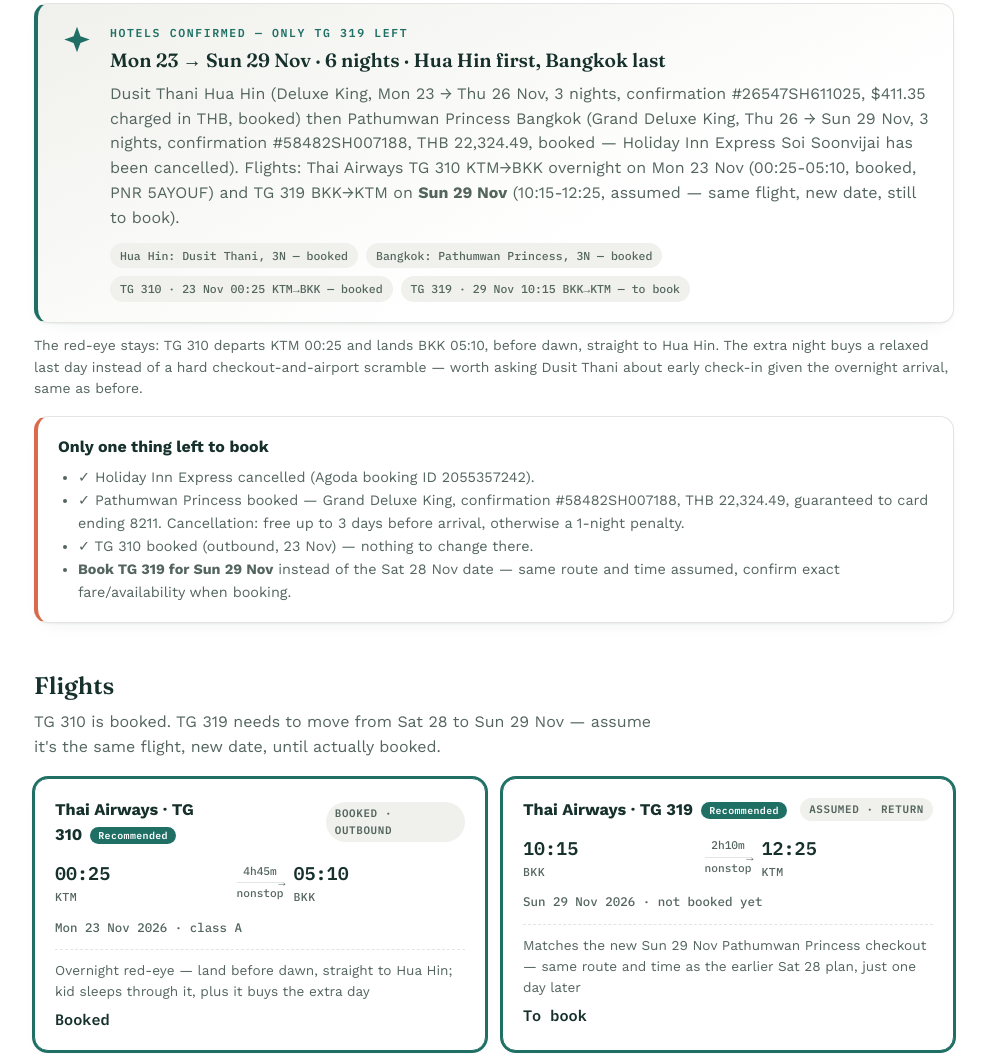
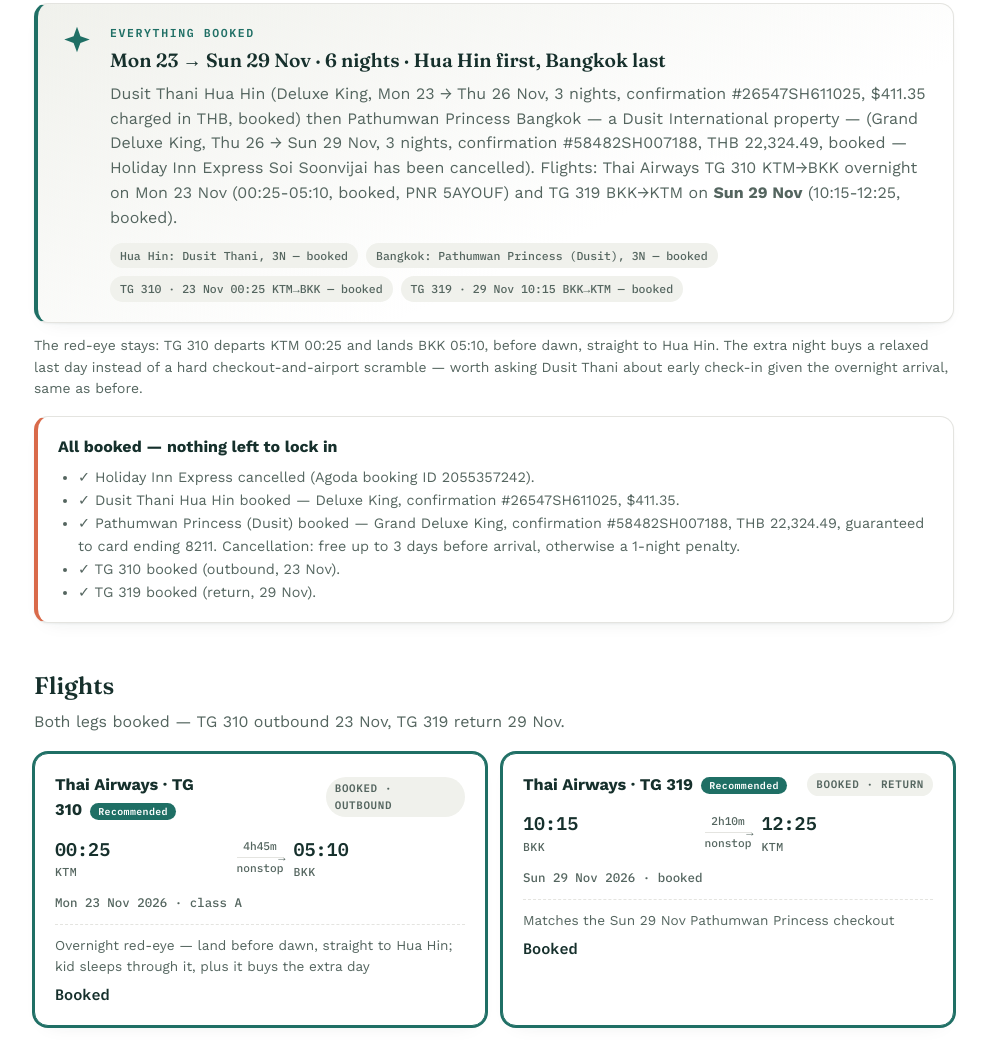
Before and after one commit to ayushsubedi/bkk, a plain HTML site: page index.html in a window 1280 px wide. Shown: the part 729-1783 px from the top of the page, without its empty margins (146-1133 px from the left). Drawn offline with nearby package versions, Linux system fonts and the light colour scheme.

Commit message:
Update index.html

```diff
--- a/index.html
+++ b/index.html
@@ -211,7 +211,7 @@
 
   <header class="hero">
     <h1>Bangkok &amp; Hua Hin, with a two-year-old</h1>
-    <p class="sub">All booked: Dusit Thani Hua Hin (3 nights) then Pathumwan Princess Bangkok (3 nights), Mon 23 → Sun 29 Nov — 6 nights total, straight to Hua Hin first. TG 310 outbound is booked; TG 319 return for Sun 29 is the one piece still to lock in.</p>
+    <p class="sub">Everything booked: two Dusit properties — Dusit Thani Hua Hin (3 nights) then Pathumwan Princess Bangkok, a Dusit International hotel (3 nights) — Mon 23 → Sun 29 Nov, 6 nights total, straight to Hua Hin first. Both TG 310 outbound and TG 319 return are booked.</p>
     <div class="route-strip">
       <span class="route-chip">From <b>Kathmandu (KTM)</b></span>
       <span class="route-chip">To <b>Bangkok (BKK)</b> + <b>Hua Hin / Cha-Am</b></span>
@@ -235,26 +235,27 @@
     <div class="recommend">
       <svg class="rec-icon" viewBox="0 0 24 24" fill="none" aria-hidden="true"><path d="M12 2l2.4 6.6L21 11l-6.6 2.4L12 20l-2.4-6.6L3 11l6.6-2.4L12 2z" fill="var(--teal)"/></svg>
       <div>
-        <div class="eyebrow">Hotels confirmed — only TG 319 left</div>
+        <div class="eyebrow">Everything booked</div>
         <h3>Mon 23 → Sun 29 Nov · 6 nights · Hua Hin first, Bangkok last</h3>
-        <p>Dusit Thani Hua Hin (Deluxe King, Mon 23 → Thu 26 Nov, 3 nights, confirmation #26547SH611025, $411.35 charged in THB, booked) then Pathumwan Princess Bangkok (Grand Deluxe King, Thu 26 → Sun 29 Nov, 3 nights, confirmation #58482SH007188, THB 22,324.49, booked — Holiday Inn Express Soi Soonvijai has been cancelled). Flights: Thai Airways TG 310 KTM→BKK overnight on Mon 23 Nov (00:25-05:10, booked, PNR 5AYOUF) and TG 319 BKK→KTM on <b>Sun 29 Nov</b> (10:15-12:25, assumed — same flight, new date, still to book).</p>
+        <p>Dusit Thani Hua Hin (Deluxe King, Mon 23 → Thu 26 Nov, 3 nights, confirmation #26547SH611025, $411.35 charged in THB, booked) then Pathumwan Princess Bangkok — a Dusit International property — (Grand Deluxe King, Thu 26 → Sun 29 Nov, 3 nights, confirmation #58482SH007188, THB 22,324.49, booked — Holiday Inn Express Soi Soonvijai has been cancelled). Flights: Thai Airways TG 310 KTM→BKK overnight on Mon 23 Nov (00:25-05:10, booked, PNR 5AYOUF) and TG 319 BKK→KTM on <b>Sun 29 Nov</b> (10:15-12:25, booked).</p>
         <div class="why">
           <span>Hua Hin: Dusit Thani, 3N — booked</span>
-          <span>Bangkok: Pathumwan Princess, 3N — booked</span>
+          <span>Bangkok: Pathumwan Princess (Dusit), 3N — booked</span>
           <span>TG 310 · 23 Nov 00:25 KTM→BKK — booked</span>
-          <span>TG 319 · 29 Nov 10:15 BKK→KTM — to book</span>
+          <span>TG 319 · 29 Nov 10:15 BKK→KTM — booked</span>
         </div>
       </div>
     </div>
     <p style="color:var(--ink-soft); font-size:.87rem; margin-top:12px;">The red-eye stays: TG 310 departs KTM 00:25 and lands BKK 05:10, before dawn, straight to Hua Hin. The extra night buys a relaxed last day instead of a hard checkout-and-airport scramble — worth asking Dusit Thani about early check-in given the overnight arrival, same as before.</p>
 
     <div class="warn-block" style="margin-top:16px;">
-      <h4>Only one thing left to book</h4>
+      <h4>All booked — nothing left to lock in</h4>
       <ul style="margin:0; padding-left:20px; color:var(--ink-soft); font-size:.9rem; line-height:1.6;">
         <li>✓ Holiday Inn Express cancelled (Agoda booking ID 2055357242).</li>
-        <li>✓ Pathumwan Princess booked — Grand Deluxe King, confirmation #58482SH007188, THB 22,324.49, guaranteed to card ending 8211. Cancellation: free up to 3 days before arrival, otherwise a 1-night penalty.</li>
-        <li>✓ TG 310 booked (outbound, 23 Nov) — nothing to change there.</li>
-        <li><b>Book TG 319 for Sun 29 Nov</b> instead of the Sat 28 Nov date — same route and time assumed, confirm exact fare/availability when booking.</li>
+        <li>✓ Dusit Thani Hua Hin booked — Deluxe King, confirmation #26547SH611025, $411.35.</li>
+        <li>✓ Pathumwan Princess (Dusit) booked — Grand Deluxe King, confirmation #58482SH007188, THB 22,324.49, guaranteed to card ending 8211. Cancellation: free up to 3 days before arrival, otherwise a 1-night penalty.</li>
+        <li>✓ TG 310 booked (outbound, 23 Nov).</li>
+        <li>✓ TG 319 booked (return, 29 Nov).</li>
       </ul>
     </div>
   </section>
@@ -262,7 +263,7 @@
   <section id="flights">
     <div class="sec-head">
       <h2>Flights</h2>
-      <p>TG 310 is booked. TG 319 needs to move from Sat 28 to Sun 29 Nov — assume it's the same flight, new date, until actually booked.</p>
+      <p>Both legs booked — TG 310 outbound 23 Nov, TG 319 return 29 Nov.</p>
     </div>
     <div class="opt-grid">
 
@@ -278,14 +279,14 @@
       </div>
 
       <div class="opt-card picked">
-        <div class="airline"><b>Thai Airways · TG 319</b><span class="badge flex">ASSUMED · Return</span></div>
+        <div class="airline"><b>Thai Airways · TG 319</b><span class="badge flex">BOOKED · Return</span></div>
         <div class="leg">
           <div class="place"><span class="time">10:15</span><span class="code">BKK</span></div>
           <div class="mid"><span>2h10m</span><div class="line"></div><span>nonstop</span></div>
           <div class="place"><span class="time">12:25</span><span class="code">KTM</span></div>
         </div>
-        <div class="meta-line">Sun 29 Nov 2026 · not booked yet</div>
-        <div class="opt-foot"><span>Matches the new Sun 29 Nov Pathumwan Princess checkout — same route and time as the earlier Sat 28 plan, just one day later</span><span class="price num">To book</span></div>
+        <div class="meta-line">Sun 29 Nov 2026 · booked</div>
+        <div class="opt-foot"><span>Matches the Sun 29 Nov Pathumwan Princess checkout</span><span class="price num">Booked</span></div>
       </div>
 
     </div>
@@ -398,7 +399,7 @@
           <ul>
             <li><b>Before noon</b> — Checkout Pathumwan Princess.</li>
             <li><b>~7:30am</b> — Grab to BKK airport (allow 1.5-2h for check-in + security with a toddler).</li>
-            <li><b>10:15</b> — TG 319 departs BKK (assumed date/time — confirm once booked).</li>
+            <li><b>10:15</b> — TG 319 departs BKK (booked).</li>
             <li><b>12:25</b> — Land KTM.</li>
           </ul>
         </div>
@@ -544,8 +545,8 @@
       <p>THB cash is still useful for markets and small vendors, but hotels, Grab, and most restaurants in Bangkok/Hua Hin take cards. Withdraw from an ATM after landing rather than exchanging at the airport counter — airport exchange rates are consistently the worst in the country.</p>
     </div>
     <div class="info-block">
-      <h4>Pathumwan Princess is guaranteed to a card, not confirmed pre-paid</h4>
-      <p>The booking (confirmation #58482SH007188) is guaranteed to the Visa ending 8211 rather than explicitly marked pay-at-check-in like Holiday Inn Express was — worth confirming with the hotel whether the THB 22,324.49 gets charged now or at check-in/check-out, so there's no surprise either way.</p>
+      <h4>Both Dusit properties are card-guaranteed, pay-at-hotel</h4>
+      <p>Dusit Thani Hua Hin's confirmation explicitly states "no deposit required" — card on file (Visa ending 8211) is a guarantee only, nothing charged until checkout. Pathumwan Princess's wording was less explicit, so an email went to rsvn@pprincess.com (confirmation #58482SH007188) asking them to confirm pay-at-hotel directly — watch for their reply before the trip.</p>
     </div>
     <h3 style="font-family:'Fraunces',serif; font-size:1.05rem; margin:22px 0 10px;">Overnight-flight-specific</h3>
     <div class="info-block">
@@ -573,7 +574,7 @@
             <li>✓ Dusit Thani Hua Hin booked — 3N, Mon 23 → Thu 26 Nov</li>
             <li>✓ Pathumwan Princess booked — 3N, Thu 26 → Sun 29 Nov, confirmation #58482SH007188</li>
             <li>✓ Holiday Inn Express cancelled</li>
-            <li>Book TG 319 for Sun 29 Nov, BKK→KTM (same route/time as the earlier Sat 28 plan) — the one thing still open</li>
+            <li>✓ TG 319 booked — 29 Nov, 10:15 BKK→KTM</li>
             <li>Confirm Thailand entry requirements for Nepali passports (visa or e-visa lead time varies — check early)</li>
             <li>Buy travel insurance covering the toddler</li>
             <li>Call Dusit Thani Hua Hin ahead about early check-in given the 05:10 overnight-flight arrival</li>
```
